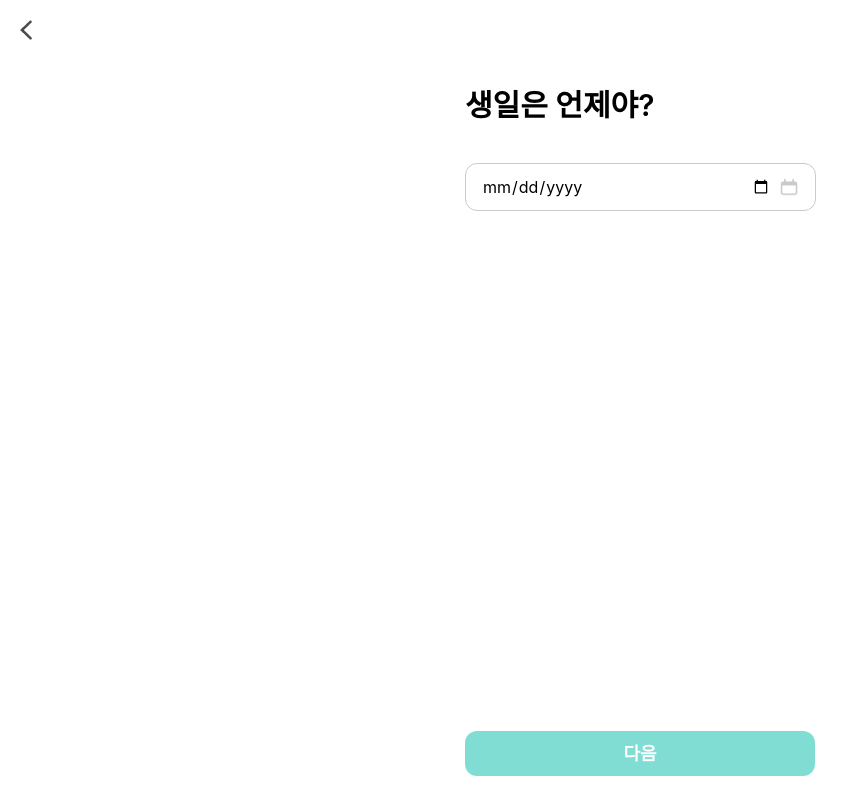
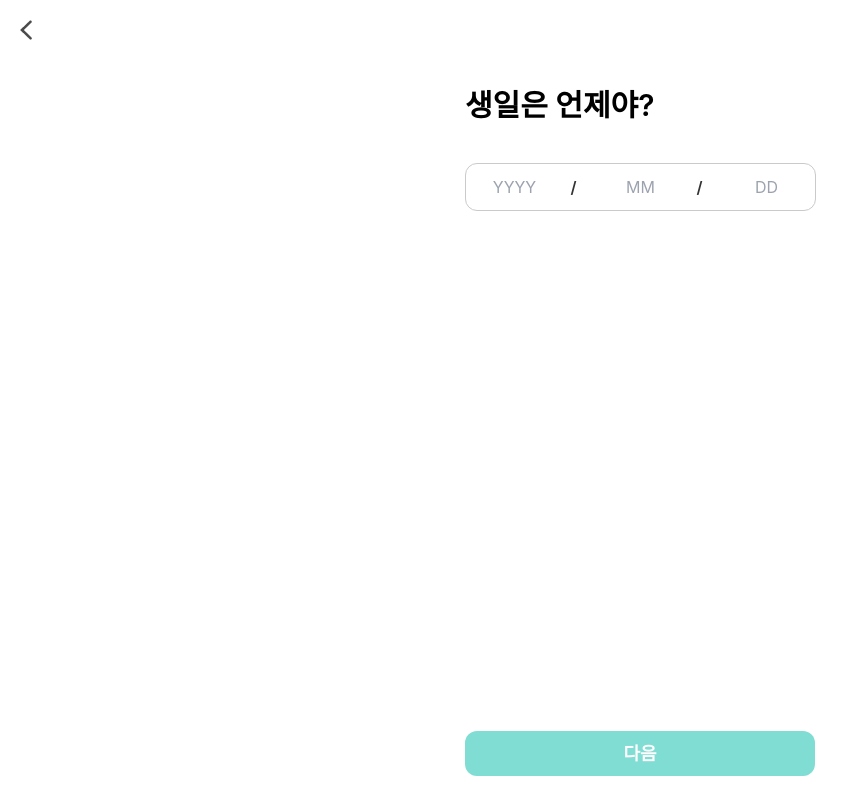
Before and after one commit to 9oormthon-univ/2025_SEASONTHON_TEAM_4_FE, a React (Vite) app: page /signup_3 in a window 1280 px wide. Shown: the whole page, without its empty margins (0-859 px from the left). Built offline with nearby package versions, Linux system fonts and the light colour scheme; a web font is replaced by a local one.

Commit message:
온보딩 디자인 수정 사항, border line 안 사라짐

```diff
--- a/src/screens/steps/Signup_3.jsx
+++ b/src/screens/steps/Signup_3.jsx
@@ -2,38 +2,106 @@ import { useForm } from 'react-hook-form';
 import * as yup from 'yup';
 import { yupResolver } from '@hookform/resolvers/yup';
 import { useNavigate } from 'react-router-dom';
-import { useRef } from 'react';
+import { useRef, useEffect } from 'react';
 import { useSignup } from '../../data/SignupData.jsx';
 import '../../styles/Signup.css';
 import '../../styles/Signup_3.css';
 import left from '../../assets/left.png';
-import date from '../../assets/date.png';
 
-const schema = yup.object().shape({
-    birth: yup.date().typeError('생일을 선택해주세요!').required('생일을 선택해주세요!'),
-});
+const validDate = (y, m, d) => {
+    const year = Number(y), month = Number(m), day = Number(d);
+    if (!year || !month || !day) return false;
+    if (month < 1 || month > 12) return false;
+    const last = new Date(year, month, 0).getDate(); // 해당 월의 마지막 날
+    return day >= 1 && day <= last;
+};
+
+const schema = yup.object({
+    year: yup
+        .string()
+        .required('연도를 입력해 주세요')
+        .matches(/^\d{4}$/, '연도는 4자리 숫자예요'),
+    month: yup
+        .string()
+        .required('월을 입력해 주세요')
+        .matches(/^\d{1,2}$/, '월은 1~2자리 숫자예요')
+        .test('mm-range', '월은 1~12 사이예요', (v) => {
+            const n = Number(v);
+            return n >= 1 && n <= 12;
+        }),
+    day: yup
+        .string()
+        .required('일을 입력해 주세요')
+        .matches(/^\d{1,2}$/, '일은 1~2자리 숫자예요')
+        .test('dd-range', '존재하지 않는 날짜예요', function (v) {
+            const { year, month } = this.parent;
+            return validDate(year, month, v);
+        }),
+}).required();
+
+const pad2 = (v) => (v && v.length === 1 ? `0${v}` : v);
 
 const SignUp_3 = () => {
     const navigate = useNavigate();
-    const dateInputRef = useRef(null);
     const { data, updateSignup } = useSignup();
 
-    const { register, handleSubmit, formState: { errors, isValid } } = useForm({
+    // 기존 birth(YYYY-MM-DD)가 있다면 분리해 기본값으로 세팅
+    const [yy, mm, dd] = (data?.birth || '').split('-') || [];
+
+    const {
+        register,
+        handleSubmit,
+        setValue,
+        watch,
+        formState: { errors, isValid },
+    } = useForm({
         resolver: yupResolver(schema),
         mode: 'onChange',
         defaultValues: {
-            // HTML date input은 'YYYY-MM-DD' 문자열을 사용
-            birth: data?.birth || '',
+            year: yy || '',
+            month: mm || '',
+            day: dd || '',
         },
     });
 
-    const onSubmit = (form) => {
-        updateSignup({ birth: form.birth }); // 공용 상태에 병합 저장
+    const yearRef = useRef(null);
+    const monthRef = useRef(null);
+    const dayRef = useRef(null);
+
+    // 자리수 채우기 및 자동 포커스 이동
+    const handleChangeLen = (e, maxLen, nextRef) => {
+        const onlyNum = e.target.value.replace(/\D/g, '');
+        if (onlyNum !== e.target.value) {
+            // 숫자만 유지
+            e.target.value = onlyNum;
+            setValue(e.target.name, onlyNum, { shouldValidate: true, shouldDirty: true });
+        }
+        if (onlyNum.length >= maxLen && nextRef?.current) {
+            nextRef.current.focus();
+            nextRef.current.select?.();
+        }
+    };
+
+    const handleBlurPad = (name) => (e) => {
+        const v = e.target.value;
+        // month/day는 1자리면 0패딩
+        if (name !== 'year') {
+            const padded = pad2(v);
+            if (padded !== v) setValue(name, padded, { shouldValidate: true });
+        }
+    };
+
+    const onSubmit = ({ year, month, day }) => {
+        const y = year;
+        const m = pad2(month);
+        const d = pad2(day);
+        const iso = `${y}-${m}-${d}`;
+        updateSignup({ birth: iso });
         navigate('/Signup_4');
     };
 
-    // register에서 ref를 분리해 dateInputRef에 같이 연결
-    const { ref: birthRef, ...birthReg } = register('birth');
+    const year = watch('year');
+    const month = watch('month');
 
     return (
         <>
@@ -47,25 +115,63 @@ const SignUp_3 = () => {
                         <h1>생일은 언제야?</h1>
                     </div>
 
-                    <div className="input-box">
-                        <input
-                            type="date"
-                            {...birthReg}
-                            ref={(el) => {
-                                birthRef(el);
-                                dateInputRef.current = el;
-                            }}
-                            className="date-input"
-                        />
-                        <img
-                            src={date}
-                            alt="date-icon"
-                            className="date-icon"
-                            onClick={() => dateInputRef.current && dateInputRef.current.showPicker()}
-                        />
+                    {/* 분리 입력 UI */}
+                    <div className="input-box date-split">
+                        <div className="date-field">
+                            <label htmlFor="year" className="sr-only">연도</label>
+                            <input
+                                id="year"
+                                type="text"
+                                inputMode="numeric"
+                                pattern="\d*"
+                                placeholder="YYYY"
+                                maxLength={4}
+                                {...register('year')}
+                                ref={yearRef}
+                                onChange={(e) => handleChangeLen(e, 4, monthRef)}
+                                onBlur={handleBlurPad('year')}
+                            />
+                            <span className="sep">/</span>
+                        </div>
+
+                        <div className="date-field">
+                            <label htmlFor="month" className="sr-only">월</label>
+                            <input
+                                id="month"
+                                type="text"
+                                inputMode="numeric"
+                                pattern="\d*"
+                                placeholder="MM"
+                                maxLength={2}
+                                {...register('month')}
+                                ref={monthRef}
+                                onChange={(e) => handleChangeLen(e, 2, dayRef)}
+                                onBlur={handleBlurPad('month')}
+                            />
+                            <span className="sep">/</span>
+                        </div>
+
+                        <div className="date-field">
+                            <label htmlFor="day" className="sr-only">일</label>
+                            <input
+                                id="day"
+                                type="text"
+                                inputMode="numeric"
+                                pattern="\d*"
+                                placeholder="DD"
+                                maxLength={2}
+                                {...register('day')}
+                                ref={dayRef}
+                                onChange={(e) => handleChangeLen(e, 2, null)}
+                                onBlur={handleBlurPad('day')}
+                            />
+                        </div>
                     </div>
 
-                    {errors.birth && <p className="error-message">{errors.birth.message}</p>}
+                    {/* 에러 메시지 (우선순위: day -> month -> year -> 전체) */}
+                    <div className="error-message">
+                        {errors.day?.message || errors.month?.message || errors.year?.message}
+                    </div>
 
                     <button
                         className="button-box"
--- a/src/styles/Signup_3.css
+++ b/src/styles/Signup_3.css
@@ -10,3 +10,43 @@
     height: 20px;
     cursor: pointer;
 }
+
+.date-split {
+    display: flex;
+    align-items: center;
+    gap: 8px;
+    justify-content: center;
+    margin-top: 12px;
+}
+
+.date-field {
+    display: inline-flex;
+    align-items: center;
+    outline: none;
+    border: none;
+}
+
+.date-field input {
+    width: 90px;
+    padding: 12px 14px;
+    font-size: 16px;
+    line-height: 1;
+    text-align: center;
+    outline: none;
+    border: none;
+}
+
+.date-field input::placeholder { color: #9ca3af; }
+.date-field input:focus { border-color: #00bba9;
+                          box-shadow: 0 0 0 3px #00bba933;
+                          border-radius: 6px;}
+
+.date-field .sep {
+    display: inline-block;
+    width: 16px;
+    text-align: center;
+    color: #9ca3af;
+    font-weight: 600;
+    margin: 0 6px;
+    color: #333333;
+}
```
